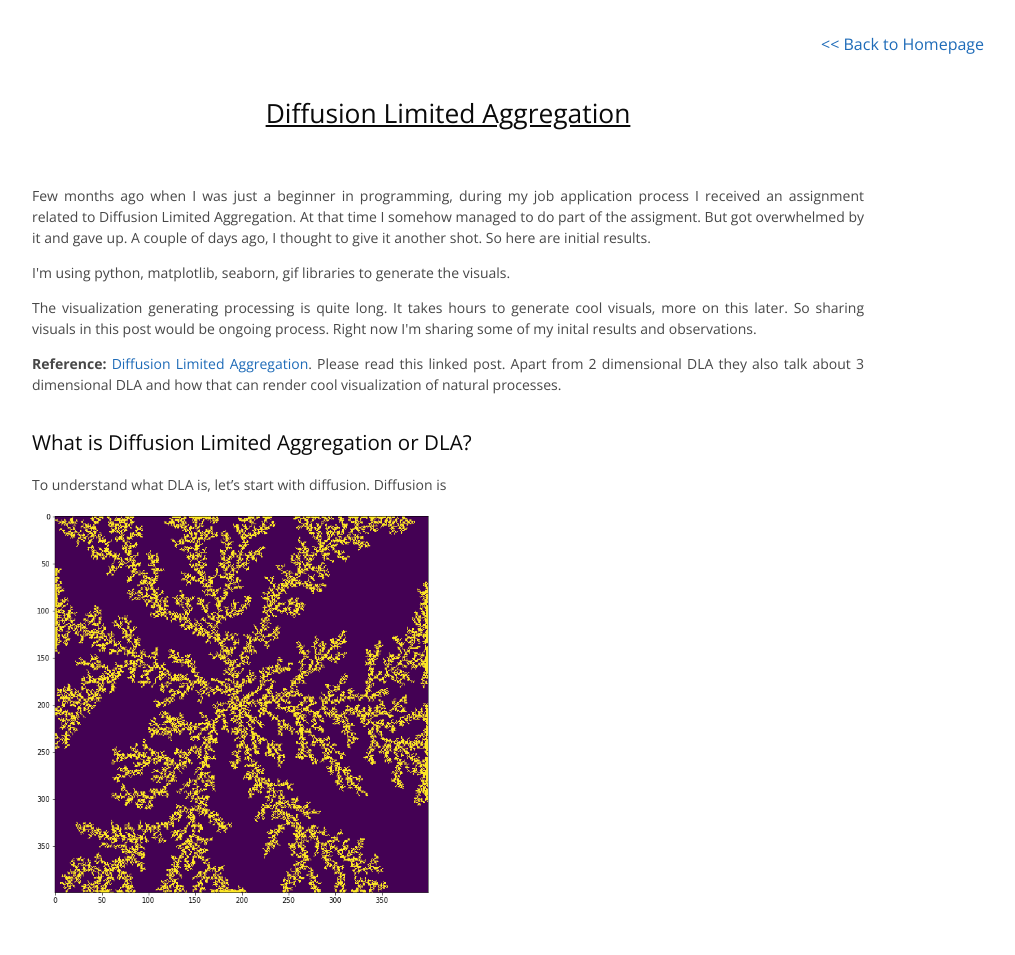
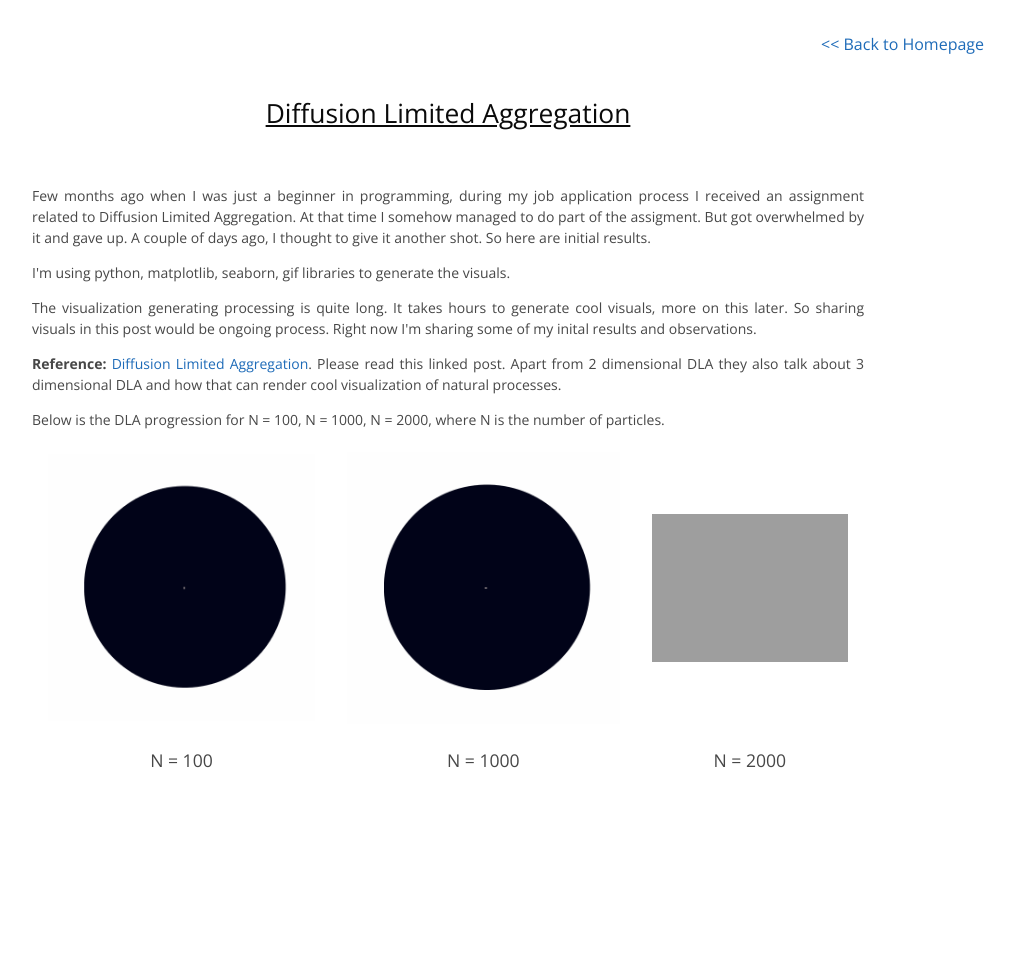
Before and after one commit to jhashekhar/jhashekhar.github.io, a Jekyll site: the page built from _posts/2020-01-19-diffusion_limited_agg.md, in a window 1280 px wide. Shown: the whole page, without its empty margins (192-1207 px from the left). Built offline with Jekyll 4.4.1, drawn with Linux system fonts in a browser that asks for light colours; after the commit the page ends 900 px from its top, so only the background shows below that.

Commit message:
Added images and updated the diffusion post with new visuals

```diff
--- a/_posts/2020-01-19-diffusion_limited_agg.md
+++ b/_posts/2020-01-19-diffusion_limited_agg.md
@@ -2,7 +2,7 @@
 layout: post
 author: Shekhar Jha
 title: "Diffusion Limited Aggregation"
-image: "https://jhashekhar.github.io/assets/img/diffusion_p/n_500.png"
+image: "https://jhashekhar.github.io/assets/img/diffusion_p/n_200_k_100.gif"
 excerpt_separator: <!--more-->
 date: 2020-07-20
 ---
@@ -17,10 +17,18 @@ date: 2020-07-20
 
 <p><b>Reference: </b><a href="http://paulbourke.net/fractals/dla/"> Diffusion Limited Aggregation</a>. Please read this linked post. Apart from 2 dimensional DLA they also talk about 3 dimensional DLA and how that can render cool visualization of natural processes.</p>
 
-<h3> What is Diffusion Limited Aggregation or DLA?</h3>
-To understand what DLA is, let's start with diffusion. Diffusion is
+Below is the DLA progression for N = 100, N = 1000, N = 2000, where N is the number of particles.
+<table style="width: 100%; text-align: center;">
+<tr>
+    <td><img src="https://jhashekhar.github.io/assets/img/diffusion_p/n_200_k_100.gif"></td>
+    <td><img src="https://jhashekhar.github.io/assets/img/diffusion_p/n_200_k_1000.gif"></td>
+    <td><img src="https://jhashekhar.github.io/assets/img/diffusion_p/n_200_k_2000.gif"></td>
+</tr>
+<tr>
+    <td>N = 100</td>
+    <td>N = 1000</td>
+    <td>N = 2000</td>
+</tr>
+</table>
 
-
-
-
-<img src="https://jhashekhar.github.io/assets/img/diffusion_p/n_500.png" width="400px" height="400px" align="center">
+<!--<img src="https://jhashekhar.github.io/assets/img/diffusion_p/n_500.png" width="400px" height="400px" align="center">-->
```
Also changed, not shown: 3 other files.
